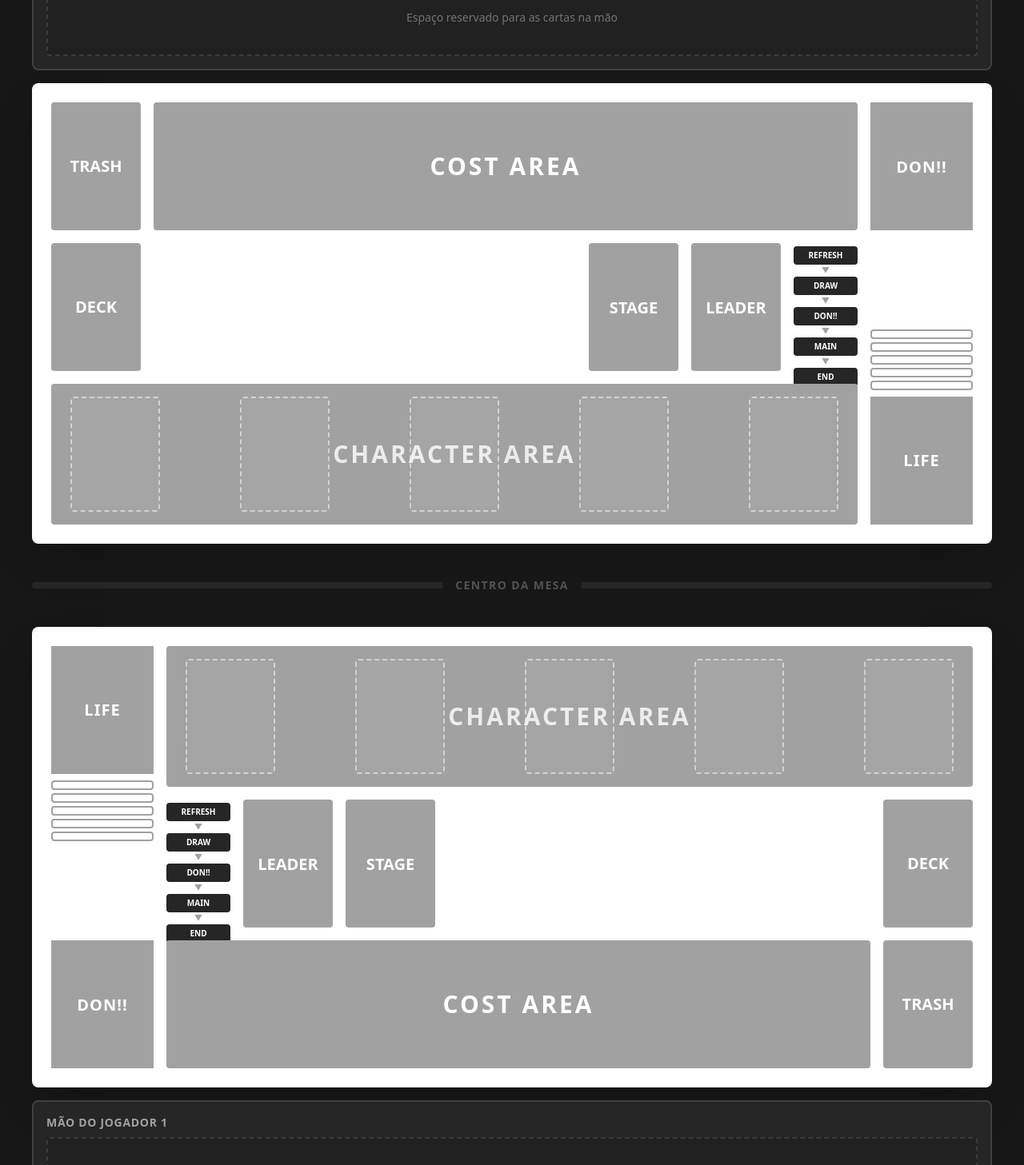
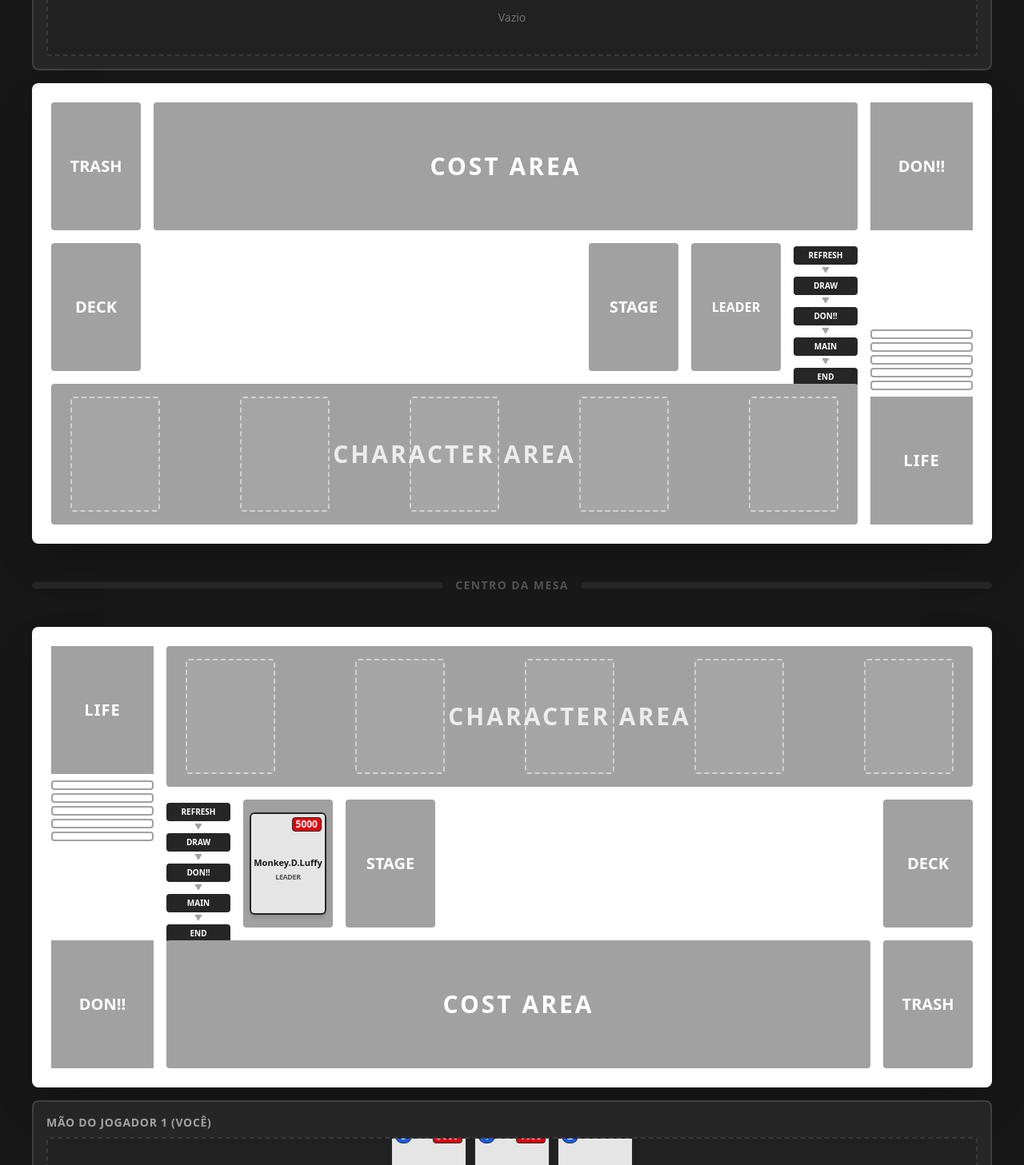
Before and after one commit to jusobreira/ccop_Rullator, a React (Vite) app: page / in a window 1280 px wide. Shown: the part 120-1577 px from the top of the page at 80% size. Built offline with nearby package versions, Linux system fonts and the light colour scheme.

Commit message:
Refactor Board component and update Hand and Playmat

```diff
--- a/src/components/Board.jsx
+++ b/src/components/Board.jsx
@@ -1,55 +1,54 @@
-// Componente que representa a Mão do jogador
-function Hand({ title }) {
+import Card from './Card';
+
+// Cartas Falsas (Mocks) para testarmos o visual
+const mockCards = {
+  leader: { id: 'l1', name: 'Monkey.D.Luffy', power: 5000, type: 'Leader' },
+  hand: [
+    { id: 'c1', name: 'Roronoa Zoro', cost: 3, power: 5000, type: 'Character' },
+    { id: 'c2', name: 'Nami', cost: 1, power: 1000, type: 'Character' },
+    { id: 'c3', name: 'Gum-Gum Pistol', cost: 2, type: 'Event' }
+  ]
+};
+
+function Hand({ title, cards = [] }) {
   return (
     <div className="w-[1200px] h-40 bg-neutral-800 border-2 border-neutral-700 rounded-lg p-4 flex flex-col shadow-inner shrink-0">
       <span className="text-neutral-400 font-bold uppercase tracking-wider text-sm mb-2">{title}</span>
-      <div className="flex-1 flex gap-4 items-center justify-center border-2 border-dashed border-neutral-600/50 rounded bg-neutral-900/30">
-        <span className="text-neutral-500 text-sm">Espaço reservado para as cartas na mão</span>
+      <div className="flex-1 flex gap-2 items-center justify-center border-2 border-dashed border-neutral-600/50 rounded bg-neutral-900/30 p-2 overflow-x-auto">
+        {cards.length === 0 ? (
+          <span className="text-neutral-500 text-sm">Vazio</span>
+        ) : (
+          cards.map(card => <Card key={card.id} data={card} />)
+        )}
       </div>
     </div>
   );
 }
 
-// Componente que representa 1 Playmat (pode ser o seu ou o espelhado do oponente)
-function Playmat({ inverted }) {
+function Playmat({ inverted, isPlayerOne }) {
   return (
-    // Se for invertido, usamos flex-row-reverse para espelhar a esquerda/direita
     <div className={`w-[1200px] shrink-0 bg-white p-6 shadow-2xl rounded-lg flex gap-4 ${inverted ? 'flex-row-reverse' : 'flex-row'}`}>
 
-      {/* COLUNA ESQUERDA (Ou Direita se invertido): Life & Don!! */}
       <div className={`w-32 flex justify-between gap-4 ${inverted ? 'flex-col-reverse' : 'flex-col'}`}>
         <div className={`flex gap-2 ${inverted ? 'flex-col-reverse' : 'flex-col'}`}>
-          <div className="w-full h-40 bg-neutral-400 flex items-center justify-center text-white font-black uppercase tracking-wider text-xl">
-            Life
+          <div className="w-full h-40 bg-neutral-400 flex items-center justify-center text-white font-black uppercase tracking-wider text-xl">Life</div>
+          <div className="flex flex-col gap-1">
+            {[1, 2, 3, 4, 5].map((i) => <div key={i} className="h-3 w-full border-2 border-neutral-400 bg-white rounded-sm"></div>)}
           </div>
-          <div className="flex flex-col gap-1">
+        </div>
+        <div className="w-full h-40 bg-neutral-400 flex items-center justify-center text-white font-black uppercase text-xl">DON!!</div>
+      </div>
+
+      <div className={`flex-1 flex gap-4 ${inverted ? 'flex-col-reverse' : 'flex-col'}`}>
+        <div className="w-full h-44 bg-neutral-400 relative flex items-center justify-center text-white font-black text-3xl tracking-widest rounded-sm">
+          <span className="absolute opacity-80 pointer-events-none">CHARACTER AREA</span>
+          <div className={`w-full h-full flex justify-between items-center px-6 gap-4 z-10 ${inverted ? 'flex-row-reverse' : 'flex-row'}`}>
             {[1, 2, 3, 4, 5].map((i) => (
-              <div key={i} className="h-3 w-full border-2 border-neutral-400 bg-white rounded-sm"></div>
+              <div key={i} className="w-28 h-36 border-2 border-white/50 border-dashed bg-white/5 rounded"></div>
             ))}
           </div>
         </div>
 
-        <div className="w-full h-40 bg-neutral-400 flex flex-col items-center justify-center text-white font-black uppercase tracking-wider text-xl leading-tight">
-          <span>DON!!</span>
-        </div>
-      </div>
-
-      {/* ÁREA PRINCIPAL */}
-      <div className={`flex-1 flex gap-4 ${inverted ? 'flex-col-reverse' : 'flex-col'}`}>
-
-        {/* Character Area */}
-        <div className="w-full h-44 bg-neutral-400 relative flex items-center justify-center text-white font-black text-3xl tracking-widest rounded-sm">
-          <span className="absolute opacity-80 pointer-events-none">CHARACTER AREA</span>
-          <div className={`w-full h-full flex justify-between items-center px-6 gap-4 z-10 ${inverted ? 'flex-row-reverse' : 'flex-row'}`}>
-            {[1, 2, 3, 4, 5].map((i) => (
-              <div key={i} className="w-28 h-36 border-2 border-white/50 border-dashed bg-white/5 hover:bg-white/20 cursor-pointer transition-colors rounded">
-                {/* Futuro slot de personagem */}
-              </div>
-            ))}
-          </div>
-        </div>
-
-        {/* Phases, Leader, Stage e Deck */}
         <div className={`flex gap-4 h-40 ${inverted ? 'flex-row-reverse' : 'flex-row'}`}>
           <div className="w-20 flex flex-col justify-between py-1 items-center text-[10px] font-bold text-white uppercase">
             <div className="bg-neutral-800 w-full text-center py-1 rounded">Refresh</div>
@@ -62,55 +61,41 @@ function Playmat({ inverted }) {
             <div className="text-neutral-400">▼</div>
             <div className="bg-neutral-800 w-full text-center py-1 rounded">End</div>
           </div>
-          <div className="w-28 h-full bg-neutral-400 flex flex-col items-center justify-center text-white font-black uppercase text-xl leading-tight rounded-sm">
-            <span>Leader</span>
+          <div className="w-28 h-full bg-neutral-400 flex items-center justify-center rounded-sm">
+             {/* Adiciona o líder apenas se for o Jogador 1 para teste */}
+            {isPlayerOne ? <Card data={mockCards.leader} /> : <span className="text-white font-black uppercase">Leader</span>}
           </div>
-          <div className="w-28 h-full bg-neutral-400 flex flex-col items-center justify-center text-white font-black uppercase text-xl leading-tight rounded-sm">
-            <span>Stage</span>
-          </div>
+          <div className="w-28 h-full bg-neutral-400 flex items-center justify-center text-white font-black uppercase text-xl rounded-sm">Stage</div>
           <div className="flex-1"></div>
-          <div className="w-28 h-full bg-neutral-400 flex flex-col items-center justify-center text-white font-black uppercase text-xl rounded-sm">
-            <span>Deck</span>
-          </div>
+          <div className="w-28 h-full bg-neutral-400 flex items-center justify-center text-white font-black uppercase text-xl rounded-sm">Deck</div>
         </div>
 
-        {/* Cost Area e Trash */}
         <div className={`flex gap-4 h-40 ${inverted ? 'flex-row-reverse' : 'flex-row'}`}>
-          <div className="flex-1 bg-neutral-400 flex items-center justify-center text-white font-black uppercase text-3xl tracking-widest rounded-sm">
-            Cost Area
-          </div>
-          <div className="w-28 h-full bg-neutral-400 flex flex-col items-center justify-center text-white font-black uppercase text-xl rounded-sm">
-            <span>Trash</span>
-          </div>
+          <div className="flex-1 bg-neutral-400 flex items-center justify-center text-white font-black uppercase text-3xl tracking-widest rounded-sm">Cost Area</div>
+          <div className="w-28 h-full bg-neutral-400 flex items-center justify-center text-white font-black uppercase text-xl rounded-sm">Trash</div>
         </div>
-
       </div>
     </div>
   );
 }
 
-// Componente Principal
 export default function Board() {
   return (
     <div className="min-h-screen bg-neutral-900 flex flex-col items-center overflow-auto py-12 gap-8">
 
-      {/* OPONENTE (No topo da tela, Layout Invertido) */}
       <div className="flex flex-col gap-4">
-        <Hand title="Mão do Jogador 2" />
-        <Playmat inverted={true} />
+        <Hand title="Mão do Jogador 2 (Oponente)" />
+        <Playmat inverted={true} isPlayerOne={false} />
       </div>
 
-      {/* LINHA DIVISÓRIA (Centro da Mesa) */}
       <div className="w-[1200px] h-2 bg-neutral-800 rounded-full my-4 flex items-center justify-center">
-        <span className="bg-neutral-900 px-4 text-neutral-600 font-bold uppercase tracking-widest text-sm">
-          Centro da Mesa
-        </span>
+        <span className="bg-neutral-900 px-4 text-neutral-600 font-bold uppercase tracking-widest text-sm">Centro da Mesa</span>
       </div>
 
-      {/* VOCÊ (Na base da tela, Layout Normal) */}
       <div className="flex flex-col gap-4">
-        <Playmat inverted={false} />
-        <Hand title="Mão do Jogador 1" />
+        <Playmat inverted={false} isPlayerOne={true} />
+        {/* Passa as cartas mockadas para a mão do jogador 1 */}
+        <Hand title="Mão do Jogador 1 (Você)" cards={mockCards.hand} />
       </div>
 
     </div>
```
